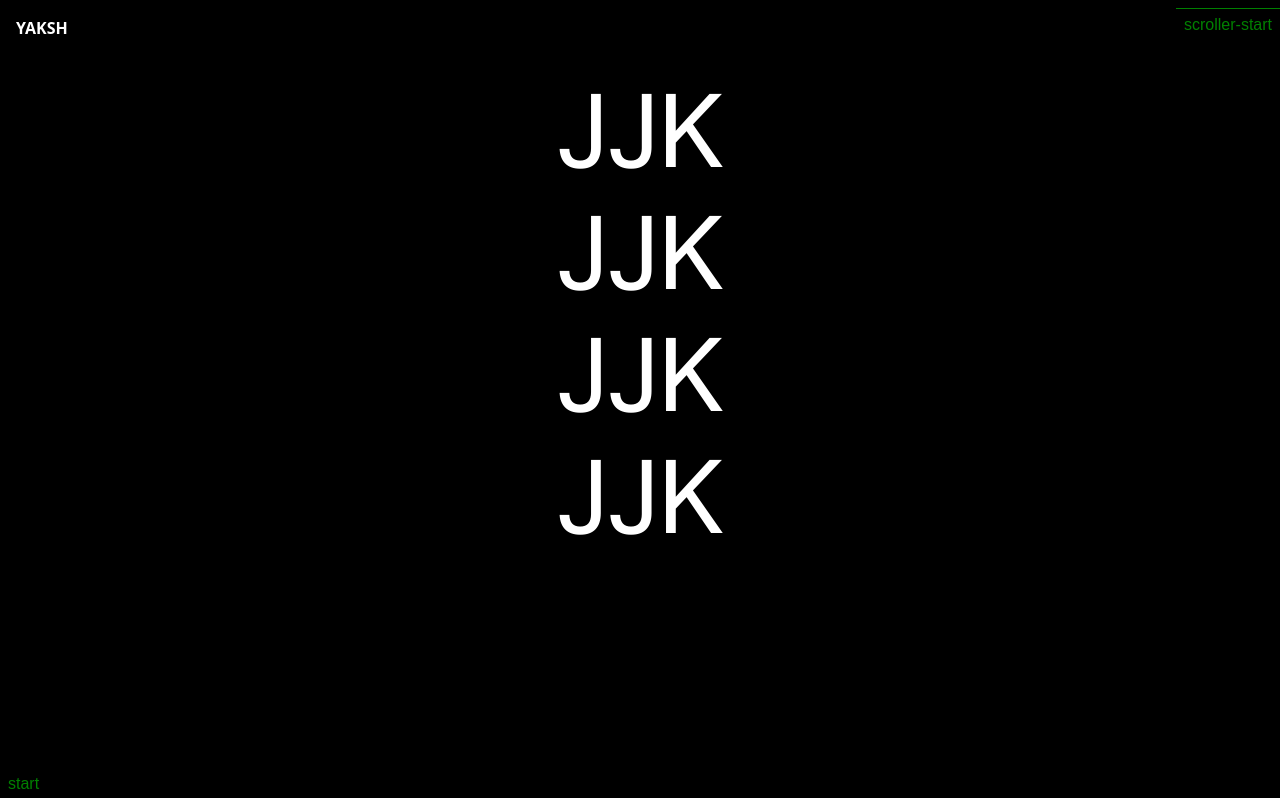
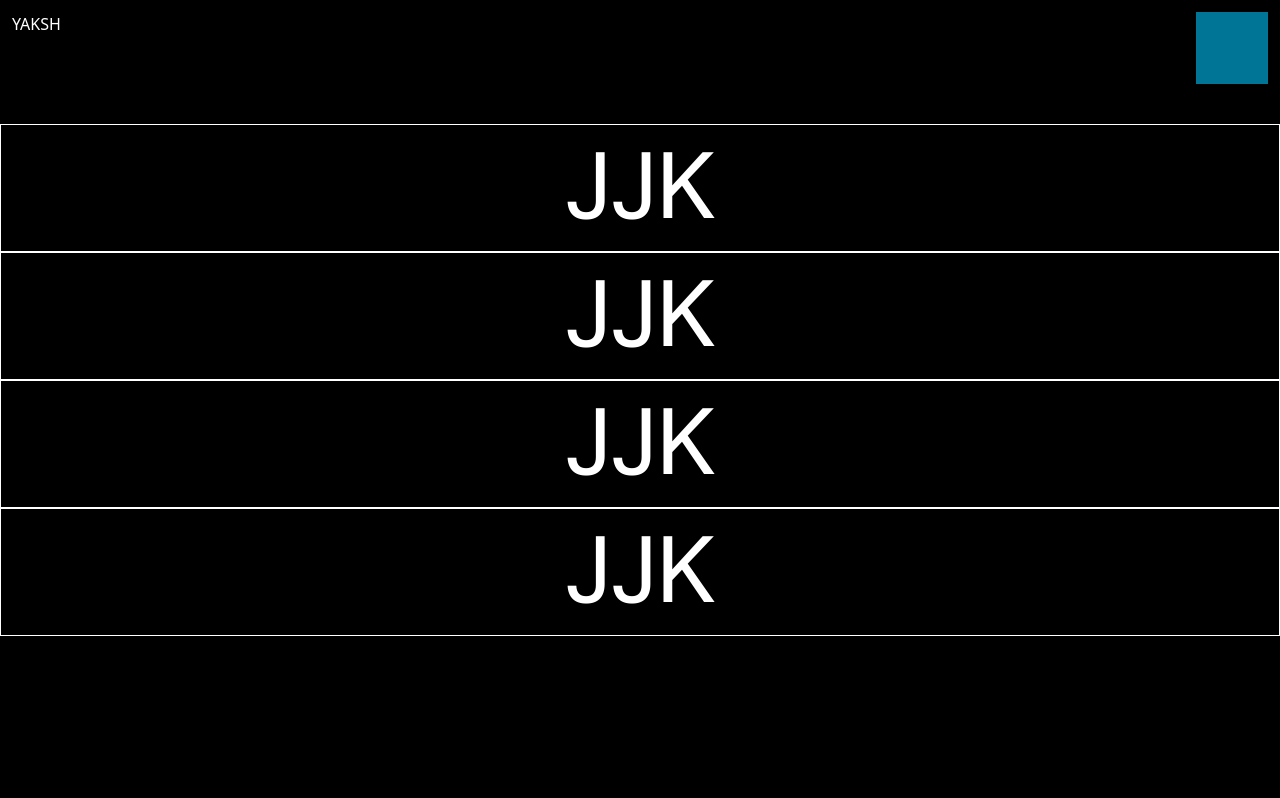
Before and after one commit to YAKSHMEHTA/animated, a React (Vite) app in the folder flashy/: page /agence in a window 1280 px wide. Shown: the top 798 px of the page. Built offline with nearby package versions, Linux system fonts and the light colour scheme.

Commit message:
Styling navbar

```diff
--- a/flashy/src/App.jsx
+++ b/flashy/src/App.jsx
@@ -11,12 +11,12 @@ const App = () => {
   return (
     <div className='text-white yak relative'>
       <Fullscreennav />
-      <Navbar />
+      {/* <Navbar />
       <Routes>
         <Route path='/' element={<Home />} />
         <Route path='/agence' element={<Agence />} />
         <Route path='/projects' element={<Projects />} />
-      </Routes>
+      </Routes> */}
     </div>
   )
 }
--- a/flashy/src/components/navigation/Fullscreennav.jsx
+++ b/flashy/src/components/navigation/Fullscreennav.jsx
@@ -2,76 +2,82 @@ import React from 'react'
 
 const Fullscreennav = () => {
   return (
-    <div className=' py-15 h-screen overflow-x-hidden bg-black'>
-                    <div className='link origin-top relative  border-white'>
-                        <h1 className='font-[font2] text-5xl lg:text-[8vw] text-center lg:leading-[0.8] lg:pt-10 pt-3 uppercase'>JJK</h1>
-                        <div className='moveLink absolute text-black flex top-0 bg-[#D3FD50]'>
+    <div className='h-screen overflow-hidden bg-black'>
+      <div className="flex w-full p-3 justify-between items-start">
+        <div>
+          <h1>YAKSH</h1>
+        </div>
+        <div className='bg-cyan-700 h-18 w-18' >{/* decreased from h-20 w-20 to h-18 w-18 */}</div>
+      </div>
+      <div className="py-7">
+        <div className='link h-32 origin-top relative border-1 border-white'>{/* decreased from h-36 to h-32 */}
+          <h1 className='font-[font2] text-5xl lg:text-[7.2vw] text-center lg:leading-[0.72] lg:pt-9 pt-2.5 uppercase'>{/* decreased text size and padding by 10% */}JJK</h1>
+          <div className='moveLink absolute text-black flex top-0 bg-red-600'>
             <div className='moveX flex items-center'>
-                                <h2 className='whitespace-nowrap font-[font2] lg:text-[8vw] text-5xl  text-center lg:leading-[0.8] lg:pt-10 pt-4 uppercase'>jujutsu kaisen</h2>
-                                <img className='lg:h-36 h-14 rounded-full shrink-0 lg:w-96 w-32 object-cover' src="https://i.pinimg.com/736x/8c/be/1f/8cbe1fe6af023673355050134ade51e7.jpg" alt="" />
-                                <h2 className='whitespace-nowrap font-[font2] lg:text-[8vw] text-5xl  text-center lg:leading-[0.8] lg:pt-10 pt-4 uppercase'>jujutsu kaisen</h2>
-                                <img className='lg:h-36 h-14 rounded-full shrink-0 lg:w-96 w-32 object-cover' src="https://i.pinimg.com/736x/8c/be/1f/8cbe1fe6af023673355050134ade51e7.jpg" alt="" />
+              <h2 className='whitespace-nowrap font-[font2] lg:text-[7.2vw] text-5xl text-center lg:leading-[0.72] lg:pt-9 pt-3.5 uppercase'>{/* decreased text size and padding by 10% */}jujutsu kaisen</h2>
+              <img className='lg:h-32 h-12 rounded-full shrink-0 lg:w-86 w-28 object-cover' src="https://i.pinimg.com/736x/8c/be/1f/8cbe1fe6af023673355050134ade51e7.jpg" alt="" />{/* decreased heights and widths by 10% */}
+              <h2 className='whitespace-nowrap font-[font2] lg:text-[7.2vw] text-5xl text-center lg:leading-[0.72] lg:pt-9 pt-3.5 uppercase'>jujutsu kaisen</h2>
+              <img className='lg:h-32 h-12 rounded-full shrink-0 lg:w-86 w-28 object-cover' src="https://i.pinimg.com/736x/8c/be/1f/8cbe1fe6af023673355050134ade51e7.jpg" alt="" />
             </div>
             <div className='moveX flex items-center'>
-                                <h2 className='whitespace-nowrap font-[font2] lg:text-[8vw] text-5xl  text-center lg:leading-[0.8] lg:pt-10 pt-4 uppercase'>jujutsu kaisen</h2>
-                                <img className='lg:h-36 h-14 rounded-full shrink-0 lg:w-96 w-32 object-cover' src="https://i.pinimg.com/736x/8c/be/1f/8cbe1fe6af023673355050134ade51e7.jpg" alt="" />
-                                <h2 className='whitespace-nowrap font-[font2] lg:text-[8vw] text-5xl  text-center lg:leading-[0.8] lg:pt-10 pt-4 uppercase'>jujutsu kaisen</h2>
-                                <img className='lg:h-36 h-14 rounded-full shrink-0 lg:w-96 w-32 object-cover' src="https://i.pinimg.com/736x/8c/be/1f/8cbe1fe6af023673355050134ade51e7.jpg" alt="" />
+              <h2 className='whitespace-nowrap font-[font2] lg:text-[7.2vw] text-5xl text-center lg:leading-[0.72] lg:pt-9 pt-3.5 uppercase'>jujutsu kaisen</h2>
+              <img className='lg:h-32 h-12 rounded-full shrink-0 lg:w-86 w-28 object-cover' src="https://i.pinimg.com/736x/8c/be/1f/8cbe1fe6af023673355050134ade51e7.jpg" alt="" />
+              <h2 className='whitespace-nowrap font-[font2] lg:text-[7.2vw] text-5xl text-center lg:leading-[0.72] lg:pt-9 pt-3.5 uppercase'>jujutsu kaisen</h2>
+              <img className='lg:h-32 h-12 rounded-full shrink-0 lg:w-86 w-28 object-cover' src="https://i.pinimg.com/736x/8c/be/1f/8cbe1fe6af023673355050134ade51e7.jpg" alt="" />
             </div>
           </div>
         </div>
-                      <div className='link origin-top relative  border-white'>
-                        <h1 className='font-[font2] text-5xl lg:text-[8vw] text-center lg:leading-[0.8] lg:pt-10 pt-3 uppercase'>JJK</h1>
+        <div className='link h-32 origin-top relative border-1 border-white'>
+          <h1 className='font-[font2] text-5xl lg:text-[7.2vw] text-center lg:leading-[0.72] lg:pt-9 pt-2.5 uppercase'>JJK</h1>
           <div className='moveLink absolute text-black flex top-0 bg-[#D3FD50]'>
             <div className='moveX flex items-center'>
-                                <h2 className='whitespace-nowrap font-[font2] lg:text-[8vw] text-5xl  text-center lg:leading-[0.8] lg:pt-10 pt-4 uppercase'>jujutsu kaisen</h2>
-                                <img className='lg:h-36 h-14 rounded-full shrink-0 lg:w-96 w-32 object-cover' src="https://i.pinimg.com/736x/8c/be/1f/8cbe1fe6af023673355050134ade51e7.jpg" alt="" />
-                                <h2 className='whitespace-nowrap font-[font2] lg:text-[8vw] text-5xl  text-center lg:leading-[0.8] lg:pt-10 pt-4 uppercase'>jujutsu kaisen</h2>
-                                <img className='lg:h-36 h-14 rounded-full shrink-0 lg:w-96 w-32 object-cover' src="https://i.pinimg.com/736x/8c/be/1f/8cbe1fe6af023673355050134ade51e7.jpg" alt="" />
+              <h2 className='whitespace-nowrap font-[font2] lg:text-[7.2vw] text-5xl text-center lg:leading-[0.72] lg:pt-9 pt-3.5 uppercase'>jujutsu kaisen</h2>
+              <img className='lg:h-32 h-12 rounded-full shrink-0 lg:w-86 w-28 object-cover' src="https://i.pinimg.com/736x/8c/be/1f/8cbe1fe6af023673355050134ade51e7.jpg" alt="" />
+              <h2 className='whitespace-nowrap font-[font2] lg:text-[7.2vw] text-5xl text-center lg:leading-[0.72] lg:pt-9 pt-3.5 uppercase'>jujutsu kaisen</h2>
+              <img className='lg:h-32 h-12 rounded-full shrink-0 lg:w-86 w-28 object-cover' src="https://i.pinimg.com/736x/8c/be/1f/8cbe1fe6af023673355050134ade51e7.jpg" alt="" />
             </div>
             <div className='moveX flex items-center'>
-                                <h2 className='whitespace-nowrap font-[font2] lg:text-[8vw] text-5xl  text-center lg:leading-[0.8] lg:pt-10 pt-4 uppercase'>jujutsu kaisen</h2>
-                                <img className='lg:h-36 h-14 rounded-full shrink-0 lg:w-96 w-32 object-cover' src="https://i.pinimg.com/736x/8c/be/1f/8cbe1fe6af023673355050134ade51e7.jpg" alt="" />
-                                <h2 className='whitespace-nowrap font-[font2] lg:text-[8vw] text-5xl  text-center lg:leading-[0.8] lg:pt-10 pt-4 uppercase'>jujutsu kaisen</h2>
-                                <img className='lg:h-36 h-14 rounded-full shrink-0 lg:w-96 w-32 object-cover' src="https://i.pinimg.com/736x/8c/be/1f/8cbe1fe6af023673355050134ade51e7.jpg" alt="" />
+              <h2 className='whitespace-nowrap font-[font2] lg:text-[7.2vw] text-5xl text-center lg:leading-[0.72] lg:pt-9 pt-3.5 uppercase'>jujutsu kaisen</h2>
+              <img className='lg:h-32 h-12 rounded-full shrink-0 lg:w-86 w-28 object-cover' src="https://i.pinimg.com/736x/8c/be/1f/8cbe1fe6af023673355050134ade51e7.jpg" alt="" />
+              <h2 className='whitespace-nowrap font-[font2] lg:text-[7.2vw] text-5xl text-center lg:leading-[0.72] lg:pt-9 pt-3.5 uppercase'>jujutsu kaisen</h2>
+              <img className='lg:h-32 h-12 rounded-full shrink-0 lg:w-86 w-28 object-cover' src="https://i.pinimg.com/736x/8c/be/1f/8cbe1fe6af023673355050134ade51e7.jpg" alt="" />
             </div>
           </div>
         </div>
-                      <div className='link origin-top relative'>
-                        <h1 className='font-[font2] text-5xl lg:text-[8vw] text-center lg:leading-[0.8] lg:pt-10 pt-3 uppercase'>JJK</h1>
+        <div className='link h-32 origin-top relative border-1'>
+          <h1 className='font-[font2] text-5xl lg:text-[7.2vw] text-center lg:leading-[0.72] lg:pt-9 pt-2.5 uppercase'>JJK</h1>
           <div className='moveLink absolute text-black flex top-0 bg-[#D3FD50]'>
             <div className='moveX flex items-center'>
-                                <h2 className='whitespace-nowrap font-[font2] lg:text-[8vw] text-5xl  text-center lg:leading-[0.8] lg:pt-10 pt-4 uppercase'>jujutsu kaisen</h2>
-                                <img className='lg:h-36 h-14 rounded-full shrink-0 lg:w-96 w-32 object-cover' src="https://i.pinimg.com/736x/8c/be/1f/8cbe1fe6af023673355050134ade51e7.jpg" alt="" />
-                                <h2 className='whitespace-nowrap font-[font2] lg:text-[8vw] text-5xl  text-center lg:leading-[0.8] lg:pt-10 pt-4 uppercase'>jujutsu kaisen</h2>
-                                <img className='lg:h-36 h-14 rounded-full shrink-0 lg:w-96 w-32 object-cover' src="https://i.pinimg.com/736x/8c/be/1f/8cbe1fe6af023673355050134ade51e7.jpg" alt="" />
+              <h2 className='whitespace-nowrap font-[font2] lg:text-[7.2vw] text-5xl text-center lg:leading-[0.72] lg:pt-9 pt-3.5 uppercase'>jujutsu kaisen</h2>
+              <img className='lg:h-32 h-12 rounded-full shrink-0 lg:w-86 w-28 object-cover' src="https://i.pinimg.com/736x/8c/be/1f/8cbe1fe6af023673355050134ade51e7.jpg" alt="" />
+              <h2 className='whitespace-nowrap font-[font2] lg:text-[7.2vw] text-5xl text-center lg:leading-[0.72] lg:pt-9 pt-3.5 uppercase'>jujutsu kaisen</h2>
+              <img className='lg:h-32 h-12 rounded-full shrink-0 lg:w-86 w-28 object-cover' src="https://i.pinimg.com/736x/8c/be/1f/8cbe1fe6af023673355050134ade51e7.jpg" alt="" />
             </div>
             <div className='moveX flex items-center'>
-                                <h2 className='whitespace-nowrap font-[font2] lg:text-[8vw] text-5xl  text-center lg:leading-[0.8] lg:pt-10 pt-4 uppercase'>jujutsu kaisen</h2>
-                                <img className='lg:h-36 h-14 rounded-full shrink-0 lg:w-96 w-32 object-cover' src="https://i.pinimg.com/736x/8c/be/1f/8cbe1fe6af023673355050134ade51e7.jpg" alt="" />
-                                <h2 className='whitespace-nowrap font-[font2] lg:text-[8vw] text-5xl  text-center lg:leading-[0.8] lg:pt-10 pt-4 uppercase'>jujutsu kaisen</h2>
-                                <img className='lg:h-36 h-14 rounded-full shrink-0 lg:w-96 w-32 object-cover' src="https://i.pinimg.com/736x/8c/be/1f/8cbe1fe6af023673355050134ade51e7.jpg" alt="" />
+              <h2 className='whitespace-nowrap font-[font2] lg:text-[7.2vw] text-5xl text-center lg:leading-[0.72] lg:pt-9 pt-3.5 uppercase'>jujutsu kaisen</h2>
+              <img className='lg:h-32 h-12 rounded-full shrink-0 lg:w-86 w-28 object-cover' src="https://i.pinimg.com/736x/8c/be/1f/8cbe1fe6af023673355050134ade51e7.jpg" alt="" />
+              <h2 className='whitespace-nowrap font-[font2] lg:text-[7.2vw] text-5xl text-center lg:leading-[0.72] lg:pt-9 pt-3.5 uppercase'>jujutsu kaisen</h2>
+              <img className='lg:h-32 h-12 rounded-full shrink-0 lg:w-86 w-28 object-cover' src="https://i.pinimg.com/736x/8c/be/1f/8cbe1fe6af023673355050134ade51e7.jpg" alt="" />
             </div>
           </div>
-
         </div>
-                      <div className='link origin-top relative  '>
-                        <h1 className='font-[font2] text-5xl lg:text-[8vw] text-center lg:leading-[0.8] lg:pt-10 pt-3 uppercase'>JJK</h1>
+        <div className='link h-32 origin-top relative border-1'>
+          <h1 className='font-[font2] text-5xl lg:text-[7.2vw] text-center lg:leading-[0.72] lg:pt-9 pt-2.5 uppercase'>JJK</h1>
           <div className='moveLink absolute text-black flex top-0 bg-[#D3FD50]'>
             <div className='moveX flex items-center'>
-                                <h2 className='whitespace-nowrap font-[font2] lg:text-[8vw] text-5xl  text-center lg:leading-[0.8] lg:pt-10 pt-4 uppercase'>jujutsu kaisen</h2>
-                                <img className='lg:h-36 h-14 rounded-full shrink-0 lg:w-96 w-32 object-cover' src="https://i.pinimg.com/736x/8c/be/1f/8cbe1fe6af023673355050134ade51e7.jpg" alt="" />
-                                <h2 className='whitespace-nowrap font-[font2] lg:text-[8vw] text-5xl  text-center lg:leading-[0.8] lg:pt-10 pt-4 uppercase'>jujutsu kaisen</h2>
-                                <img className='lg:h-36 h-14 rounded-full shrink-0 lg:w-96 w-32 object-cover' src="https://i.pinimg.com/736x/8c/be/1f/8cbe1fe6af023673355050134ade51e7.jpg" alt="" />
+              <h2 className='whitespace-nowrap font-[font2] lg:text-[7.2vw] text-5xl text-center lg:leading-[0.72] lg:pt-9 pt-3.5 uppercase'>jujutsu kaisen</h2>
+              <img className='lg:h-32 h-12 rounded-full shrink-0 lg:w-86 w-28 object-cover' src="https://i.pinimg.com/736x/8c/be/1f/8cbe1fe6af023673355050134ade51e7.jpg" alt="" />
+              <h2 className='whitespace-nowrap font-[font2] lg:text-[7.2vw] text-5xl text-center lg:leading-[0.72] lg:pt-9 pt-3.5 uppercase'>jujutsu kaisen</h2>
+              <img className='lg:h-32 h-12 rounded-full shrink-0 lg:w-86 w-28 object-cover' src="https://i.pinimg.com/736x/8c/be/1f/8cbe1fe6af023673355050134ade51e7.jpg" alt="" />
             </div>
             <div className='moveX flex items-center'>
-                                <h2 className='whitespace-nowrap font-[font2] lg:text-[8vw] text-5xl  text-center lg:leading-[0.8] lg:pt-10 pt-4 uppercase'>jujutsu kaisen</h2>
-                                <img className='lg:h-36 h-14 rounded-full shrink-0 lg:w-96 w-32 object-cover' src="https://i.pinimg.com/736x/8c/be/1f/8cbe1fe6af023673355050134ade51e7.jpg" alt="" />
-                                <h2 className='whitespace-nowrap font-[font2] lg:text-[8vw] text-5xl  text-center lg:leading-[0.8] lg:pt-10 pt-4 uppercase'>jujutsu kaisen</h2>
-                                <img className='lg:h-36 h-14 rounded-full shrink-0 lg:w-96 w-32 object-cover' src="https://i.pinimg.com/736x/8c/be/1f/8cbe1fe6af023673355050134ade51e7.jpg" alt="" />
+              <h2 className='whitespace-nowrap font-[font2] lg:text-[7.2vw] text-5xl text-center lg:leading-[0.72] lg:pt-9 pt-3.5 uppercase'>jujutsu kaisen</h2>
+              <img className='lg:h-32 h-12 rounded-full shrink-0 lg:w-86 w-28 object-cover' src="https://i.pinimg.com/736x/8c/be/1f/8cbe1fe6af023673355050134ade51e7.jpg" alt="" />
+              <h2 className='whitespace-nowrap font-[font2] lg:text-[7.2vw] text-5xl text-center lg:leading-[0.72] lg:pt-9 pt-3.5 uppercase'>jujutsu kaisen</h2>
+              <img className='lg:h-32 h-12 rounded-full shrink-0 lg:w-86 w-28 object-cover' src="https://i.pinimg.com/736x/8c/be/1f/8cbe1fe6af023673355050134ade51e7.jpg" alt="" />
             </div>
           </div>
-
+        </div>
       </div>
     </div>
   )
```
Lines whose indentation alone changed are shown as unchanged.
